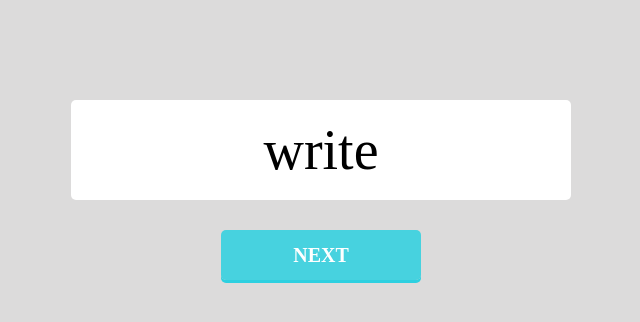
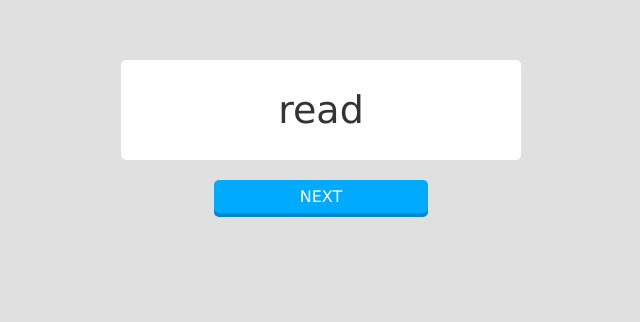
Before and after one commit to higeojisan/js-flash-cards, a plain HTML site: page index.html in a window 1280 px wide. Shown: the whole page, without its empty margins (319-959 px from the left). Drawn offline with Linux system fonts and the light colour scheme.

Commit message:
大幅な修正

```diff
--- a/css/main.css
+++ b/css/main.css
@@ -1,35 +1,48 @@
 body {
-  background: rgba(82, 75, 75, 0.20);
+  margin: 0;
+  background: #e0e0e0;
+  text-align: center;
+  font-family: Verdana, sans-serif;
+  color: #fff;
 }
-
-#card {
-  width: 500px;
-  height: 100px;
-  line-height: 100px;
-  margin: 100px auto 30px;
-  text-align: center;
-  background: #ffffff;
+#btn {
+  width: 200px;
+  margin: 0 auto;
+  padding: 7px;
   border-radius: 5px;
-  font-size: 56px;
+  background: #00aaff;
+  box-shadow: 0 4px 0 #0088cc;
   cursor: pointer;
 }
-
-.btn {
-  width: 200px;
-  height: 50px;
-  line-height: 50px;
-  margin: 0 auto 20px;
-  text-align: center;
-  background: rgba(45, 208, 224, 0.85);
-  color: #ffffff;
-  font-size: 20px;
-  font-weight: bold;
-  border-radius: 5px;
-  box-shadow: 0 3px rgba(45, 208, 224, 1.0);
-  cursor: pointer;
-  display: none;
-}
-
-.btn:hover {
+#btn:hover {
   opacity: 0.8;
 }
+#card {
+  margin: 60px auto 20px;
+  width: 400px;
+  height: 100px;
+  cursor: pointer;
+  font-size: 38px;
+  line-height: 100px;
+  perspective: 100px;
+  transform-style: preserve-3d;
+  transition: transform .8s;
+}
+#card-front, #card-back {
+  width: 100%;
+  height: 100%;
+  border-radius: 5px;
+  position: absolute;
+  backface-visibility: hidden;
+}
+#card-front {
+  background: #fff;
+  color: #333;
+}
+#card-back {
+  background: #00aaff;
+  transform: rotateY(180deg);
+}
+.open {
+  transform: rotateY(180deg);
+}
--- a/index.html
+++ b/index.html
@@ -8,9 +8,11 @@
   <link rel="stylesheet" href="css/main.css">
 </head>
 <body>
-  <div id="card"></div>
-  <div class="btn" id="nextbtn">NEXT</div>
-  <div class="btn" id="prevbtn">PREV</div>
+  <div id="card">
+    <div id="card-front">front</div>
+    <div id="card-back">back</div>
+  </div>
+  <div id="btn">NEXT</div>
   <script type="text/javascript" src="js/main.js"></script>
 </body>
 </html>
--- a/js/main.js
+++ b/js/main.js
@@ -1,59 +1,46 @@
 (function() {
   'use strict';
 
-  var cards = [
-    ['write', '書く'],
-    ['read', '読む'],
-    ['run', '走る'],
-    ['sleep', '寝る']
+  var words = [
+    {'en': 'read', 'ja': '読む'},
+    {'en': 'write', 'ja': '書く'},
+    {'en': 'eat', 'ja': '食べる'},
+    {'en': 'run', 'ja': '走る'},
+    {'en': 'walk', 'ja': '歩く'},
   ];
 
-  var count = 0;
-  var lastNum = cards.length - 1;
   var card = document.getElementById('card');
-  var nextBtn = document.getElementById('nextbtn');
-  var prevBtn = document.getElementById('prevbtn');
+  var btn = document.getElementById('btn');
+  var cardFront = document.getElementById('card-front');
+  var cardBack = document.getElementById('card-back');
 
-  // 初回読み込み時
-  window.onload = function() {
-    card.innerText = cards[0][0];
-    nextBtn.style.display = 'block';
-  };
-
-  // NEXTボタンを押したとき
-  nextBtn.addEventListener('click', function() {
-    count++;
-    if (count == 0) {
-      nextBtn.style.display = 'block';
-      prevBtn.style.display = 'none';
-    }
-    if (count < lastNum) {
-      nextBtn.style.display = 'block';
-      prevBtn.style.display = 'block';
-    }
-    if (count == lastNum) {
-      nextBtn.style.display = 'none';
-      prevBtn.style.display = 'block';
-    }
-    card.innerText = cards[count][0];
+  card.addEventListener('click', function(){
+    flip();
   });
 
-  // PREVボタンを押したとき
-  prevBtn.addEventListener('click', function() {
-    count--;
-    if (count == 0) {
-      nextBtn.style.display = 'block';
-      prevBtn.style.display = 'none';
-    }
-    if (count < lastNum) {
-      nextBtn.style.display = 'block';
-      prevBtn.style.display = 'block';
-    }
-    if (count == lastNum) {
-      nextBtn.style.display = 'none';
-      prevBtn.style.display = 'block';
-    }
-    card.innerText = cards[count][0];
+  btn.addEventListener('click', function(){
+    next();
   });
 
+  function next() {
+    if (card.className === 'open') {
+      card.addEventListener('transitionend', setCard);
+      flip();
+    } else {
+      setCard();
+    }
+  }
+
+  function setCard() {
+    var num = Math.floor(Math.random() * words.length);
+    cardFront.innerText = words[num]['en'];
+    cardBack.innerText = words[num]['ja'];
+    card.removeEventListener('transitionend', setCard);
+  }
+
+  setCard();
+
+  function flip() {
+    card.className = card.className === '' ? 'open' : '';
+  }
 })();
```
